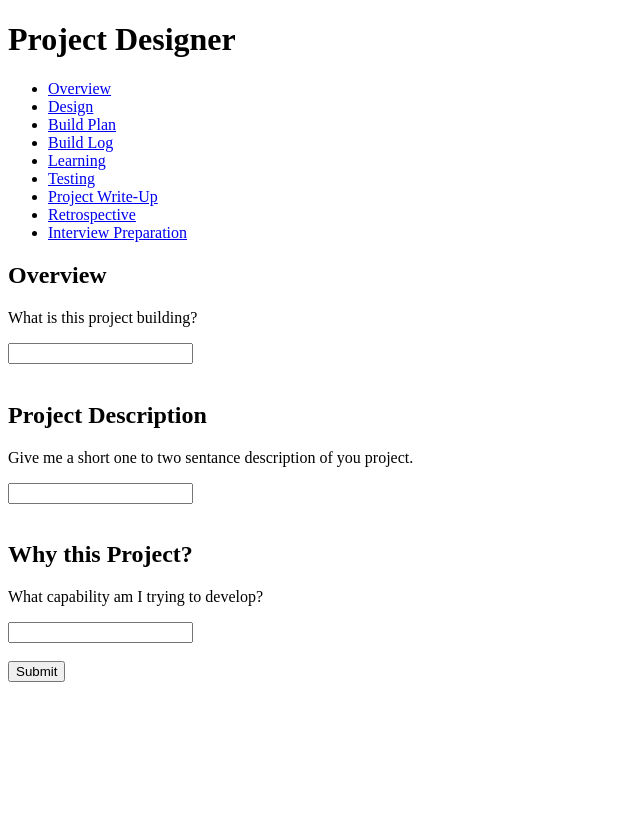
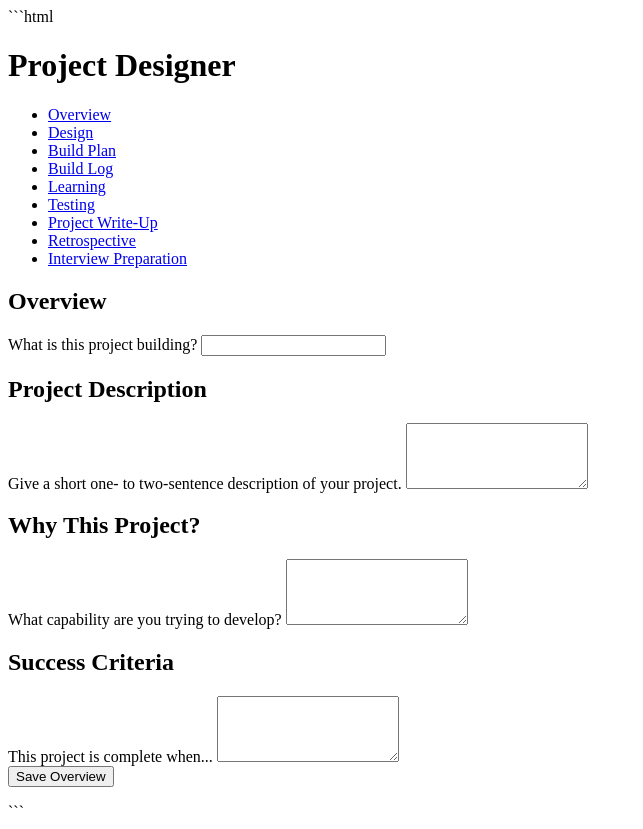
Before and after one commit to Blasczyk/Project_Design_App, a Flask app: template templates/index.html in a window 1280 px wide. Shown: the whole page, without its empty margins (0-643 px from the left). Before the commit the page ends 682 px from the top, so only its background shows below. Run offline with Flask 3, Linux system fonts and the light colour scheme; the template is opened without the code that fills it, so the values that code supplies are empty.

Commit message:
Refactor app routes and add new HTML templates for project sections

````diff
--- a/app.py
+++ b/app.py
@@ -1,13 +1,62 @@
-from flask import Flask, render_template, request, redirect, url_for
-
+from flask import Flask, render_template
 app = Flask(__name__)
 
-@app.route('/overview', methods=['GET', 'POST'])
-def overview():
+@app.route('/', methods=['GET', 'POST'])
+def index():
     if request.method == 'POST':
         # Handle form submission here
-        project_name = request.form['Project Title']
-        # You can add logic to save the project name or perform other actions
-        return redirect(url_for('project'))  # Redirect to the same page after submission
+        project_title = request.form['project_title']
+        project_description = request.form['project_description']
+        project_reason = request.form['project_reason']
+        success_criteria = request.form['success_criteria']
+
+        print(project_title)
+        print(project_description)
+        print(project_reason)
+        print(success_criteria)
 
     return render_template('index.html')
+
+
+@app.route("/design")
+def design():
+    return render_template("design.html")
+
+
+@app.route("/build")
+def build():
+    return render_template("build.html")
+
+
+@app.route("/testing")
+def testing():
+    return render_template("testing.html")
+
+
+@app.route("/learning")
+def learning():
+    return render_template("learning.html")
+
+
+@app.route("/log")
+def log():
+    return render_template("log.html")
+
+
+@app.route("/interview-prep")
+def interview_prep():
+    return render_template("interview_prep.html")
+
+
+@app.route("/write-up")
+def write_up():
+    return render_template("write_up.html")
+
+
+@app.route("/retrospective")
+def retrospective():
+    return render_template("retrospective.html")
+
+
+if __name__ == "__main__":
+    app.run(debug=True)
--- a/templates/index.html
+++ b/templates/index.html
@@ -1,67 +1,108 @@
+```html
 <!DOCTYPE html>
-<html>
+<html lang="en">
     <head>
         <title>Project Designer</title>
         <meta charset="UTF-8">
         <meta name="description" content="Project Planner">
-        <meta name="viewport" content="width=divice-width, initial-scale=1.0">
+        <meta name="viewport" content="width=device-width, initial-scale=1.0">
         <meta name="author" content="Daniel Blasczyk">
 
-
-        <!--===== CSS ===== -->
-        <link rel="stylesheet" href="assets/css/main.css">
+        <!-- CSS -->
+        <link
+            rel="stylesheet"
+            href="{{ url_for('static', filename='css/main.css') }}"
+        >
     </head>
 
     <body>
         <header>
             <h1>Project Designer</h1>
+
             <nav class="project_steps">
                 <ul>
-                    <li><a href="index.html">Overview</a></li>
-                    <li><a href="design.html">Design</a></li>
-                    <li><a href ="build.html">Build Plan</a></li>
-                    <li><a href="log.html">Build Log</a></li>
-                    <li><a href="learning.html">Learning</a></li>
-                    <li><a href="testing.html">Testing</a></li>
-                    <li><a href="write_up.html">Project Write-Up</a></li>
-                    <li><a href="retrospective.html">Retrospective</a></li>
-                    <li><a href="interview_prep.html">Interview Preparation</a></li>
+                    <li><a href="{{ url_for('index') }}">Overview</a></li>
+                    <li><a href="{{ url_for('design') }}">Design</a></li>
+                    <li><a href="{{ url_for('build') }}">Build Plan</a></li>
+                    <li><a href="{{ url_for('log') }}">Build Log</a></li>
+                    <li><a href="{{ url_for('learning') }}">Learning</a></li>
+                    <li><a href="{{ url_for('testing') }}">Testing</a></li>
+                    <li><a href="{{ url_for('write_up') }}">Project Write-Up</a></li>
+                    <li><a href="{{ url_for('retrospective') }}">Retrospective</a></li>
+                    <li><a href="{{ url_for('interview_prep') }}">Interview Preparation</a></li>
                 </ul>
-
             </nav>
         </header>
 
         <main>
+            <section>
+                <h2>Overview</h2>
 
-        <!--===== Project Overview ===== -->
-        <section>
-            <h2>Overview</h2>
-            <p>What is this project building?</p>
-            <form method="post">
-            <input type="text" name="Project Title" required>
-            <br><br>
-            <h2>Project Description</h2>
-            <p> Give me a short one to two sentance description of you project.</p>
-            <form method="post">
-            <input type="text" name="Project Description" required>
-            <br><br>
-            <!-- Provide a way for -->
-            <h2>Why this Project?</h2>
-            <p>What capability am I trying to develop?</p>
-            <form method="post">
-            <input type="text" name="Why this Project?" required>
-            <br><br>
+                <form method="POST">
+                    <div>
+                        <label for="project_title">
+                            What is this project building?
+                        </label>
 
-            <input type="submit" value="Submit">
-            </form>
+                        <input
+                            type="text"
+                            id="project_title"
+                            name="project_title"
+                            required
+                        >
+                    </div>
 
-        </section>
+                    <div>
+                        <h2>Project Description</h2>
 
-        <!--===== Project Overview ===== -->
+                        <label for="project_description">
+                            Give a short one- to two-sentence description of your project.
+                        </label>
 
+                        <textarea
+                            id="project_description"
+                            name="project_description"
+                            rows="4"
+                            required
+                        ></textarea>
+                    </div>
+
+                    <div>
+                        <h2>Why This Project?</h2>
+
+                        <label for="project_reason">
+                            What capability are you trying to develop?
+                        </label>
+
+                        <textarea
+                            id="project_reason"
+                            name="project_reason"
+                            rows="4"
+                            required
+                        ></textarea>
+                    </div>
+
+                    <div>
+                        <h2>Success Criteria</h2>
+
+                        <label for="success_criteria">
+                            This project is complete when...
+                        </label>
+
+                        <textarea
+                            id="success_criteria"
+                            name="success_criteria"
+                            rows="4"
+                            required
+                        ></textarea>
+                    </div>
+
+                    <button type="submit">Save Overview</button>
+                </form>
+            </section>
         </main>
-
 
         <footer></footer>
     </body>
 </html>
+```
````
Also changed, not shown: static/css/main.css (added), templates/retropective.html (deleted), templates/retrospective.html (added).
